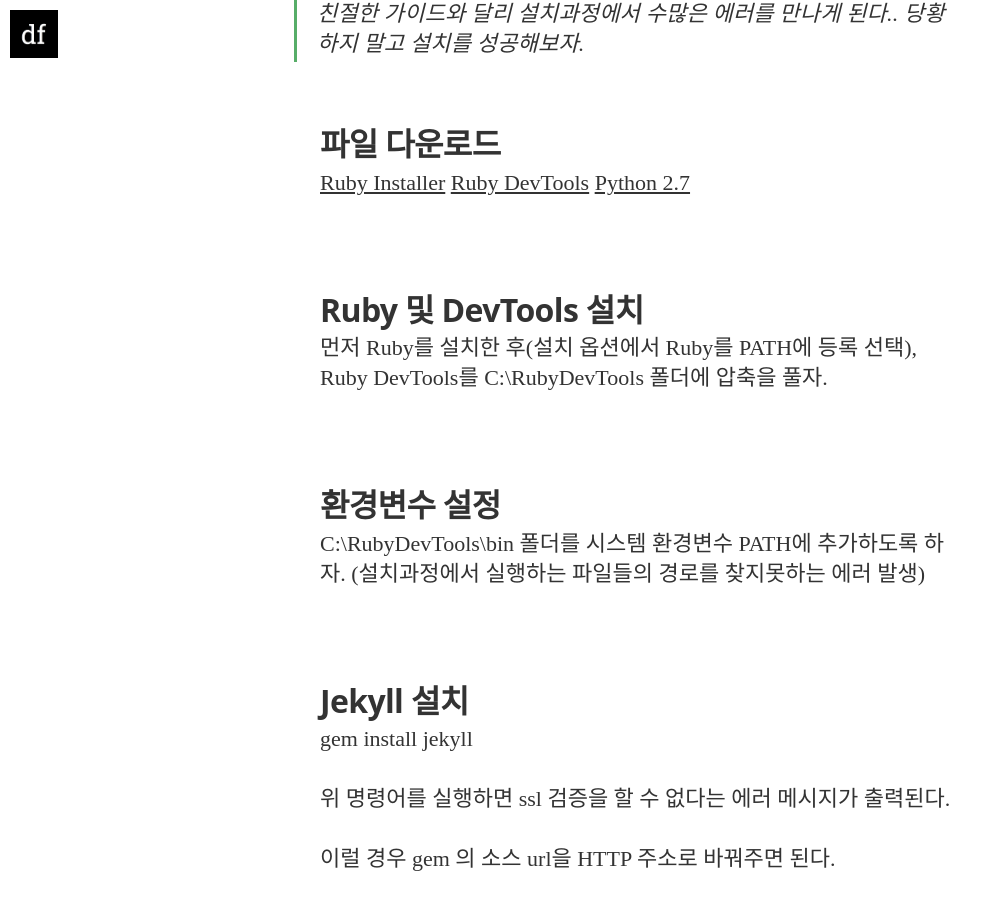
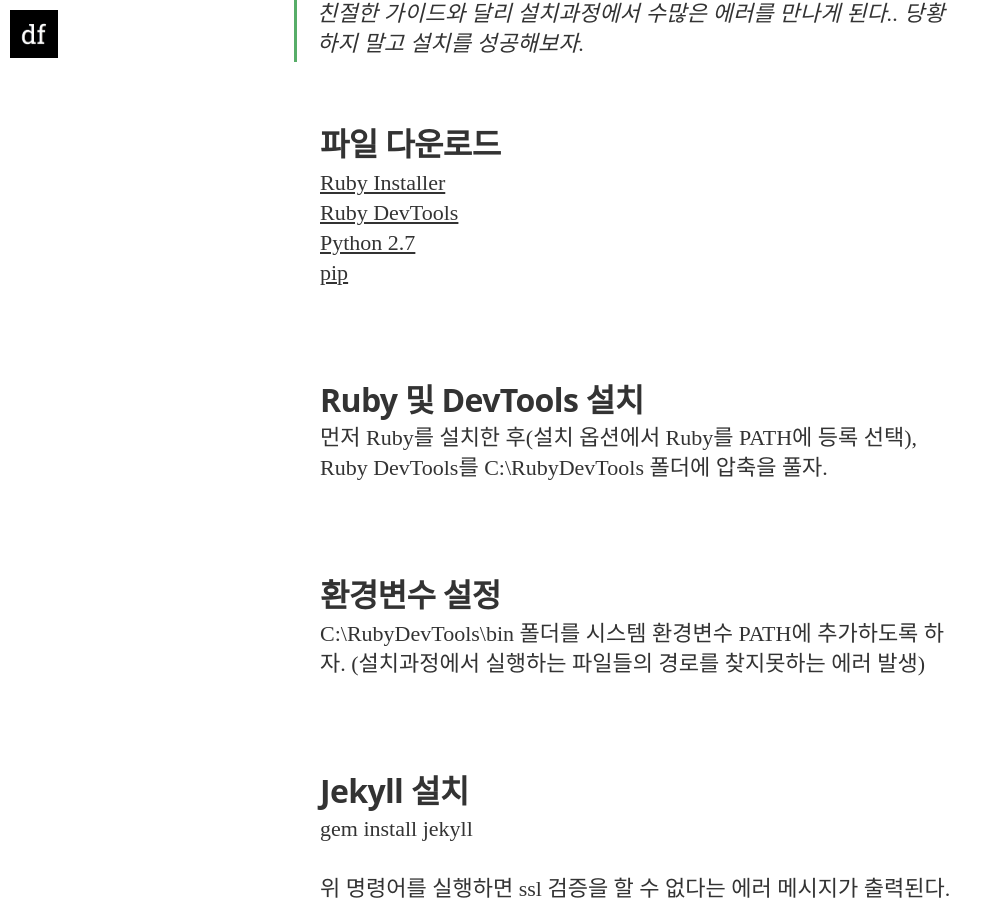
Before and after one commit to kbs0327/binerdd.github.com, a Jekyll site: the page built from _posts/2015-02-08-howto-install-jekyll-on-windows.markdown, in a window 1280 px wide and 900 px high, scrolled down 1046 px. Shown: the whole window, without its empty margins (0-1002 px from the left). Built offline with Jekyll 4.4.1, drawn with Linux system fonts in a browser that asks for light colours; nearby versions of some CDN libraries; some web fonts are replaced; Markdown is read by kramdown in place of the engine named in the settings.

Commit message:
added download links

```diff
--- a/_posts/2015-02-08-howto-install-jekyll-on-windows.markdown
+++ b/_posts/2015-02-08-howto-install-jekyll-on-windows.markdown
@@ -10,9 +10,10 @@ image: /assets/article_images/2014-11-30-mediator_features/night-track.JPG
 > 친절한 가이드와 달리 설치과정에서 수많은 에러를 만나게 된다.. 당황하지 말고 설치를 성공해보자.
 
 #파일 다운로드
-[Ruby Installer](http://dl.bintray.com/oneclick/rubyinstaller/rubyinstaller-2.1.5.exe?direct)
-[Ruby DevTools](http://cdn.rubyinstaller.org/archives/devkits/DevKit-mingw64-32-4.7.2-20130224-1151-sfx.exe)
-[Python 2.7](https://www.python.org/ftp/python/2.7.9/python-2.7.9.msi)
+[Ruby Installer](http://dl.bintray.com/oneclick/rubyinstaller/rubyinstaller-2.1.5.exe?direct) <br>
+[Ruby DevTools](http://cdn.rubyinstaller.org/archives/devkits/DevKit-mingw64-32-4.7.2-20130224-1151-sfx.exe) <br>
+[Python 2.7](https://www.python.org/ftp/python/2.7.9/python-2.7.9.msi) <br>
+[pip](https://bootstrap.pypa.io/get-pip.py)
 
 #Ruby 및 DevTools 설치
 먼저 Ruby를 설치한 후(설치 옵션에서 Ruby를 PATH에 등록 선택),
```
